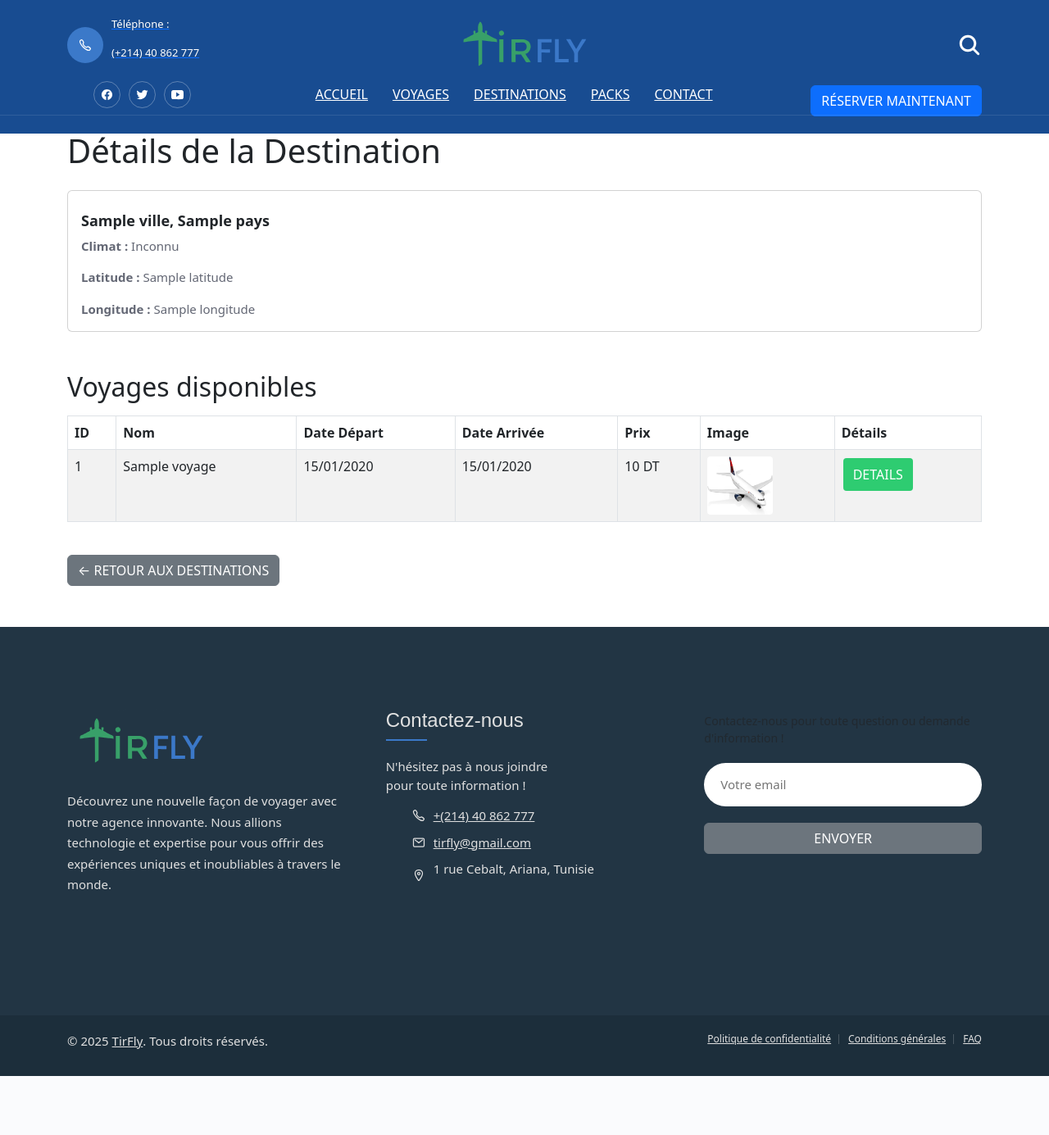
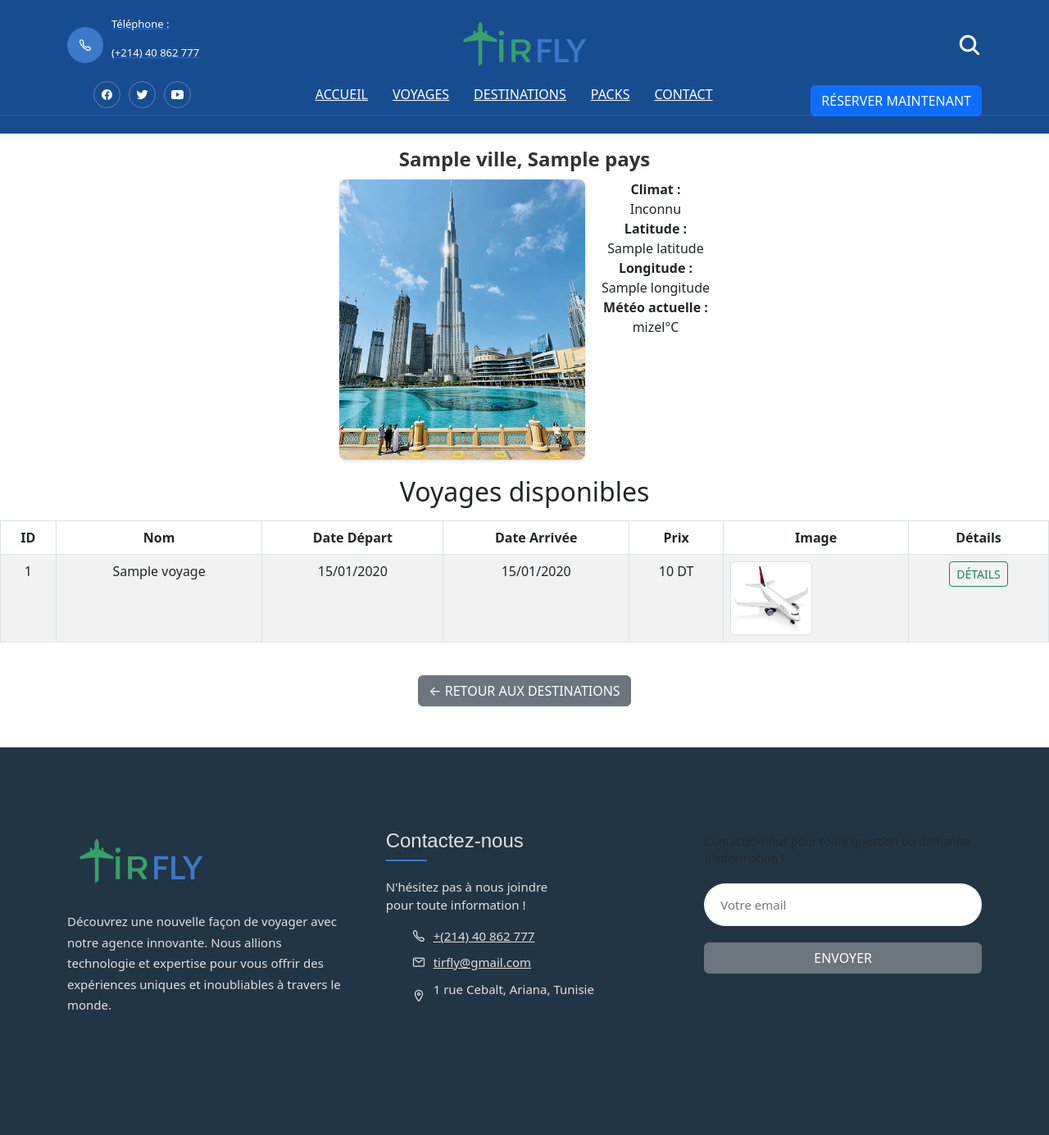
Before and after one commit to Koussay-Akchi/tirfly-web, a Symfony app: template templates/destinations/details-destination.html.twig in a window 1280 px wide. Shown: the top 1385 px of the page at 82% size. Before the commit the page ends 1313 px from the top, so only its background shows below. Run offline with Twig, Linux system fonts and the light colour scheme; the template is opened without the code that fills it: most values are stand-ins (such as "Sample title", 1, 10 or a date in 2020); some libraries are stand-ins or nearby versions.

Commit message:
feat: css destination/voyage details

```diff
--- a/templates/base.html.twig
+++ b/templates/base.html.twig
@@ -10,13 +10,15 @@
 		</title>
 		<link rel="shortcut icon" href="{{ asset('favicon.svg') }}" type="image/svg+xml">
 		<link rel="stylesheet" href="{{ asset('css/style.css') }}">
+
+
 	</head>
 	<body id="top">
 
 		{% include 'main/navbar.html.twig' %}
 
 		{% if app.request.uri != app.request.schemeAndHttpHost ~ '/' %}
-			<div style="margin-bottom: 160px;"></div>
+			<div style="margin-bottom: 180px;"></div>
 		{% endif %}
 
 		<main>
--- a/templates/destinations/details-destination.html.twig
+++ b/templates/destinations/details-destination.html.twig
@@ -8,24 +8,60 @@
 	<link href="https://cdn.jsdelivr.net/npm/bootstrap@5.3.0/dist/css/bootstrap.min.css" rel="stylesheet">
 	<script src="https://cdn.jsdelivr.net/npm/bootstrap@5.3.0/dist/js/bootstrap.bundle.min.js"></script>
 
-	<div class="container mt-5">
-		<h1 class="mb-4">Détails de la Destination</h1>
+	<main class="main">
+		<div class="content-box">
+			<h1 class="voyage-details-title">
+				{{ destination.ville }},
+				{{ destination.pays }}
+			</h1>
+			<div class="voyage-details-grid-container">
 
-		<div class="card mb-5">
-			<div class="card-body">
-				<h3 class="card-title">{{ destination.ville }},
-					{{ destination.pays }}</h3>
-				<p class="card-text">
-					<strong>Climat :</strong>
-					{{ climat_names[destination.climat] ?? 'Inconnu' }}</p>
-				<p class="card-text">
-					<strong>Latitude :</strong>
-					{{ destination.latitude }}</p>
-				<p class="card-text">
-					<strong>Longitude :</strong>
-					{{ destination.longitude }}</p>
+				<div class="voyage-details-grid-image">
+					{% if false %}
+						<img src="{{ asset(destination.getImage()) }}" alt="Image du destination" class="voyage-image">
+					{% else %}
+						<img src="{{ asset('images/default-destination.jpg') }}" alt="Image par défaut"/>
+					{% endif %}
+				</div>
+				<div class="voyage-details-grid-text">
+					<div class="voyage-details-details-grid">
+						<div>
+							<strong>
+								Climat :
+							</strong>
+						</div>
+						<div>
+
+							{{ climat_names[destination.climat] ?? 'Inconnu' }}
+						</div>
+						<div>
+							<strong>
+								Latitude :
+							</strong>
+						</div>
+						<div>
+							{{ destination.latitude }}
+						</div>
+						<div>
+							<strong>
+								Longitude :
+							</strong>
+						</div>
+						<div>
+							{{ destination.longitude }}
+						</div>
+						<div>
+							<strong>
+								Météo actuelle :
+							</strong>
+						</div>
+						<div>
+							mizel°C
 						</div>
 					</div>
+				</div>
+			</div>
+
 
 			<h2 class="mb-3">Voyages disponibles</h2>
 
@@ -53,13 +89,13 @@
 									DT</td>
 								<td>
 									{% if false %}
-									<img src="{{ asset('uploads/voyages/' ~ voyage.imageName) }}" alt="Image du voyage" class="table-image" width="100">
+										<img src="{{ asset('uploads/voyages/' ~ voyage.imageName) }}" alt="Image du voyage" class="img-thumbnail" width="100">
 									{% else %}
-									<img src="{{ asset('images/default.jpg') }}" alt="Image par défaut" class="table-image" width="100">
+										<img src="{{ asset('images/default.jpg') }}" alt="Image par défaut" class="img-thumbnail" width="100">
 									{% endif %}
 								</td>
-							<td class="table-actions">
-								<button class="btn btn-success" onclick="window.location.href='{{ path('details_voyage', {'id': voyage.id}) }}'">Details</button>
+								<td>
+									<a href="{{ path('details_voyage', {'id': voyage.id}) }}" class="btn btn-outline-success btn-sm">Détails</a>
 								</td>
 							</tr>
 						{% else %}
@@ -75,5 +111,6 @@
 				<a href="{{ path('liste_destinations') }}" class="btn btn-secondary">← Retour aux destinations</a>
 			</div>
 		</div>
+	</main>
 
 {% endblock %}
--- a/templates/destinations/liste-destinations.html.twig
+++ b/templates/destinations/liste-destinations.html.twig
@@ -4,7 +4,7 @@
 {% endblock %}
 
 {% block body %}
-	<section class="popular" id="destination">
+	<section id="destinations">
 		<div class="container">
 
 			<p class="section-subtitle">Explorez des lieux uniques</p>
```
Also changed, not shown: templates/voyages/details-voyage.html.twig (+9 -3 lines). Lines whose indentation alone changed are shown as unchanged.
